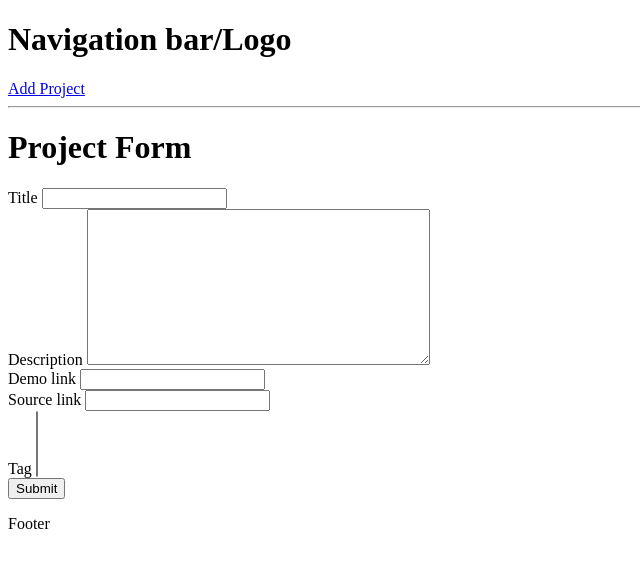
After one commit to marto2253/DjangoDevsearch, a Django app: page /create-project/ in a window 1280 px wide. The commit adds this page. Shown: the top 568 px of the page, without its empty margins (0-640 px from the left). Run offline with Django 4.2, Linux system fonts and the light colour scheme; data that the repository does not hold is empty.

Commit message:
Learned about form, how to create forms how to visualize them. Then I learned about CRUD operations. How to Add an entry to the database using forms, how to update and how to delete an entry.

```diff
--- /dev/null
+++ b/projects/forms.py
@@ -0,0 +1,8 @@
+from django.forms import ModelForm
+from .models import Project
+
+
+class ProjectForm(ModelForm):
+    class Meta:
+        model = Project
+        fields = ['title', 'description', 'demo_link', 'source_link', 'tag']
--- /dev/null
+++ b/projects/templates/projects/project_form.html
@@ -0,0 +1,16 @@
+{% extends 'main.html' %}
+
+{% block content %}
+
+    <h1>Project Form</h1>
+    <form action='' method="POST">
+    {% csrf_token %}
+        {% for field in form %}
+            {{ field.label }}
+            {{ field}}<br>
+        {% endfor %}
+{#    {% form.as_p %}  we could place labels and fields using this line without looping#}
+        <input type="submit" value="Submit">
+    </form>
+
+{% endblock %}
--- a/projects/templates/projects/projects.html
+++ b/projects/templates/projects/projects.html
@@ -6,20 +6,22 @@
 
     <table>
     <tr>
-        <th>ID</th>
         <th>Project</th>
         <th>Vote Ratio</th>
         <th>Votes</th>
         <th></th>
+        <th></th>
+        <th></th>
     </tr>
         {% for project in projects %}
     <tr>
-        <td>{{ project.id }}</td>
         <td>{{ project.title }}</td>
         <td>{{ project.vote_ration }}%</td>
         <td>{{ project.vote_total }}</td>
         <td>{{ project.created_date }}</td>
         <td><a href="{% url 'project' project.id %}">View</a></td>
+        <td><a href="{% url 'update-project' project.id %}">Edit</a></td>
+        <td><a href="{% url 'delete-project' project.id %}">Delete</a></td>
     </tr>
         {% endfor %}
     </table>
--- a/projects/urls.py
+++ b/projects/urls.py
@@ -4,4 +4,7 @@ from . import views
 urlpatterns = [
     path('', views.projects, name='projects'),
     path('project/<str:pk>/', views.project, name='project'),
+    path('create-project/', views.create_project, name='create-project'),
+    path('update-project/<str:pk>/', views.update_project, name='update-project'),
+    path('delete-project/<str:pk>/', views.delete_object, name='delete-project'),
 ]
--- a/projects/views.py
+++ b/projects/views.py
@@ -1,25 +1,9 @@
-from django.shortcuts import render
+from django.shortcuts import render, redirect
 from django.http import HttpResponse
 from .models import Project
+from .forms import ProjectForm
+
 # Create your views here.
-
-projectsList = [
-    {
-        'id': '1',
-        'title': 'Ecommerce Website',
-        'description': 'Fully functional ecommerce website'
-    },
-    {
-        'id': '2',
-        'title': 'Portfolio Website',
-        'description': 'A personal website to write articles and display work'
-    },
-    {
-        'id': '3',
-        'title': 'Social Network',
-        'description': 'An open source project built by the community'
-    }
-]
 
 
 def projects(request):
@@ -30,3 +14,41 @@ def projects(request):
 def project(request, pk):
     project_obj = Project.objects.get(id=pk)
     return render(request, 'projects/project.html', {'project': project_obj})
+
+
+def create_project(request):
+    form = ProjectForm()
+
+    if request.method == 'POST':
+        form = ProjectForm(request.POST)
+        if form.is_valid():
+            form.save()
+            return redirect('projects')
+
+    context = {'form': form}
+    return render(request, 'projects/project_form.html', context)
+
+
+def update_project(request, pk):
+    project = Project.objects.get(id=pk)
+    form = ProjectForm(instance=project)
+
+    if request.method == 'POST':
+        form = ProjectForm(request.POST, instance=project)
+        if form.is_valid():
+            form.save()
+            return redirect('projects')
+
+    context = {'form': form}
+    return render(request, 'projects/project_form.html', context)
+
+
+def delete_object(request, pk):
+    project = Project.objects.get(id=pk)
+
+    if request.method == 'POST':
+        project.delete()
+        return redirect('projects')
+
+    context = {'object': project}
+    return render(request, 'projects/delete_template.html', context)
--- a/templates/nav_bar.html
+++ b/templates/nav_bar.html
@@ -1,2 +1,3 @@
 <h1>Navigation bar/Logo</h1>
+<a href="{% url 'create-project' %}">Add Project</a>
 <hr>
```
Also changed, not shown: projects/templates/projects/delete_template.html (added, +13 -0 lines).
